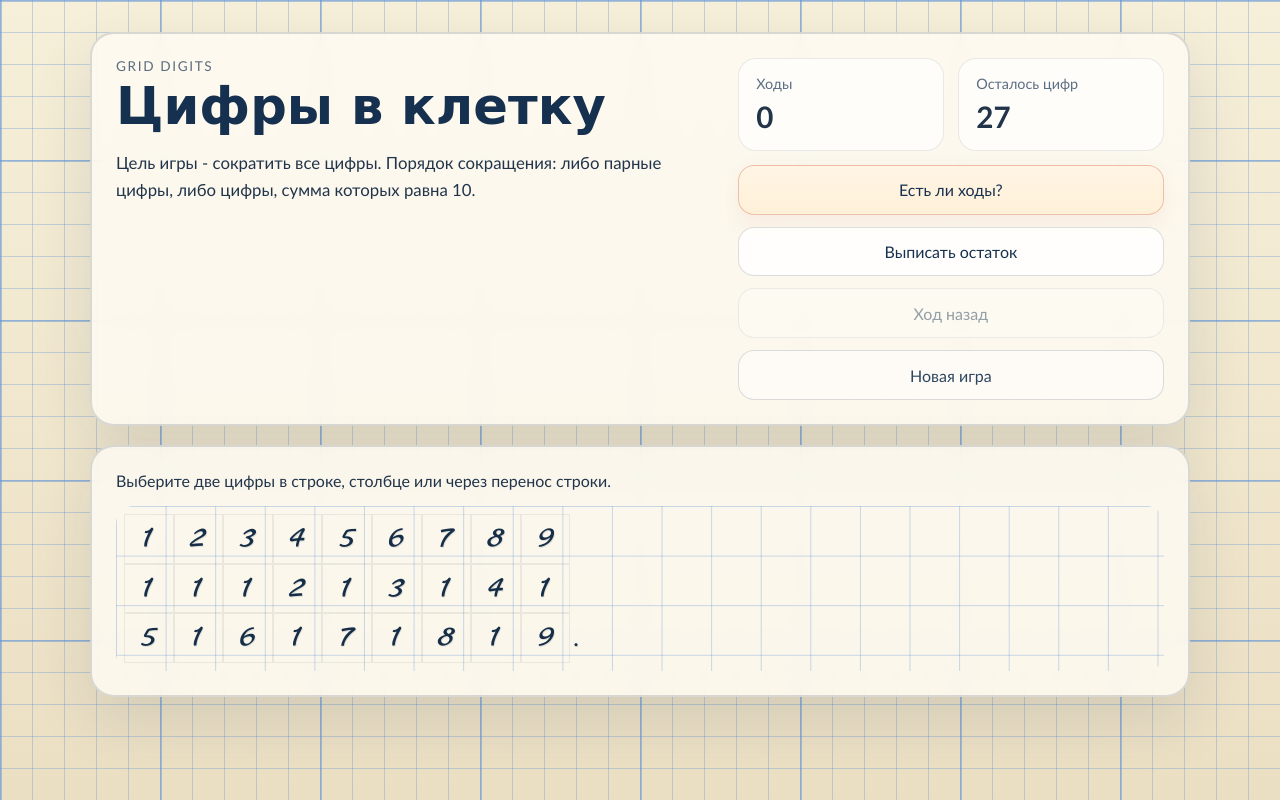
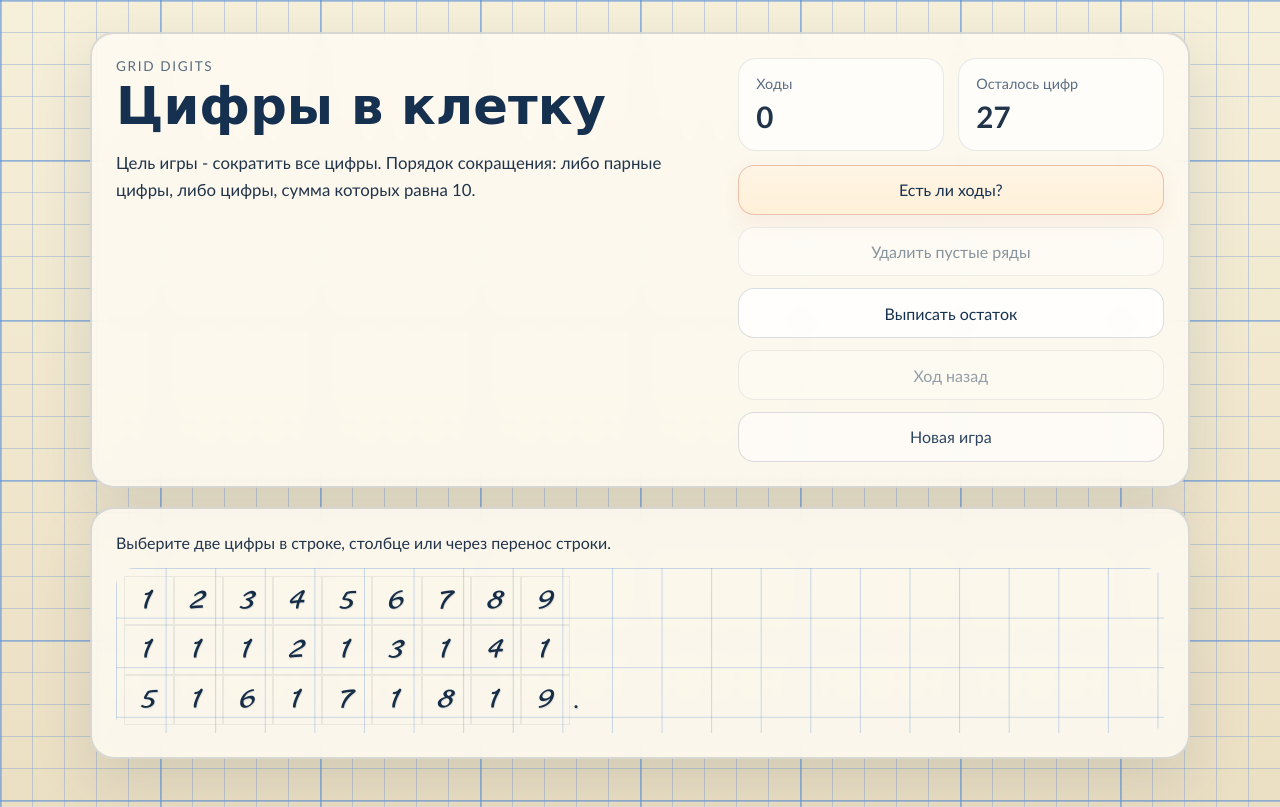
Before and after one commit to TheHouseThatjackBuilt/GridDigits, a React (Vite) app: page / in a window 1280 px wide. Built offline with nearby package versions, Linux system fonts and the light colour scheme.

Commit message:
add collapsing empty rows

```diff
--- a/src/App.tsx
+++ b/src/App.tsx
@@ -3,7 +3,9 @@ import { ControlPanel } from "./components/ControlPanel";
 import { GameBoard } from "./components/GameBoard";
 import {
   appendRemainingDigits,
+  canCollapseRows,
   canUndo,
+  collapseCrossedRows,
   createNewGame,
   crossPair,
   findAvailablePairs,
@@ -159,6 +161,20 @@ export default function App() {
     setMessage(`Выписано цифр: ${result.appendedCount}.`);
   };
 
+  const handleCollapseRows = () => {
+    const result = collapseCrossedRows(game);
+
+    if (!result.ok) {
+      setMessage("Нет полностью зачёркнутых рядов.");
+      return;
+    }
+
+    setGame(result.state);
+    setSelectedIds([]);
+    setHintPairs([]);
+    setMessage(`Удалено рядов: ${result.removedRowCount}.`);
+  };
+
   const handleCheckMoves = () => {
     const pairs = findAvailablePairs(game);
 
@@ -173,6 +189,7 @@ export default function App() {
   };
 
   const victory = isVictory(game);
+  const collapseAvailable = canCollapseRows(game);
 
   return (
     <main className="app-shell">
@@ -189,11 +206,13 @@ export default function App() {
           moveCount={game.moveCount}
           remainingCount={getRemainingCount(game)}
           canUndo={canUndo(game)}
+          canCollapseRows={collapseAvailable}
           isVictory={victory}
           onUndo={handleUndo}
           onNewGame={handleNewGame}
           onWriteRemaining={handleWriteRemaining}
           onCheckMoves={handleCheckMoves}
+          onCollapseRows={handleCollapseRows}
         />
       </section>
 
--- a/src/components/ControlPanel.tsx
+++ b/src/components/ControlPanel.tsx
@@ -2,22 +2,26 @@ interface ControlPanelProps {
   moveCount: number;
   remainingCount: number;
   canUndo: boolean;
+  canCollapseRows: boolean;
   isVictory: boolean;
   onUndo: () => void;
   onNewGame: () => void;
   onWriteRemaining: () => void;
   onCheckMoves: () => void;
+  onCollapseRows: () => void;
 }
 
 export function ControlPanel({
   moveCount,
   remainingCount,
   canUndo,
+  canCollapseRows,
   isVictory,
   onUndo,
   onNewGame,
   onWriteRemaining,
   onCheckMoves,
+  onCollapseRows,
 }: ControlPanelProps) {
   return (
     <aside className="control-panel">
@@ -39,6 +43,14 @@ export function ControlPanel({
           onClick={onCheckMoves}
         >
           Есть ли ходы?
+        </button>
+        <button
+          type="button"
+          className="action-button action-button-secondary"
+          onClick={onCollapseRows}
+          disabled={!canCollapseRows}
+        >
+          Удалить пустые ряды
         </button>
         <button
           type="button"
--- a/src/game/helpers.ts
+++ b/src/game/helpers.ts
@@ -1,4 +1,4 @@
-import type { Digit, GameCell, GameSnapshot, GameState } from "./types";
+import type { Digit, GameCell, GameSnapshot, GameState } from "./types.js";
 
 export function isRecord(value: unknown): value is Record<string, unknown> {
   return typeof value === "object" && value !== null;
--- a/src/game/rules.ts
+++ b/src/game/rules.ts
@@ -1,4 +1,4 @@
-import { getCellIndex } from "./helpers";
+import { getCellIndex } from "./helpers.js";
 import type {
   AvailablePair,
   CellCoordinates,
@@ -6,7 +6,7 @@ import type {
   GameCell,
   GameState,
   PairFailureReason,
-} from "./types";
+} from "./types.js";
 
 function areDigitsCompatible(first: Digit, second: Digit): boolean {
   return first === second || first + second === 10;
--- a/src/game/state.ts
+++ b/src/game/state.ts
@@ -5,19 +5,37 @@ import {
   digitsFromString,
   getCellIndex,
   snapshotState,
-} from "./helpers";
-import { validatePair } from "./rules";
-import { parseGameState, serializeGameState } from "./storage";
-import { GRID_WIDTH, START_SEQUENCE } from "./types";
+} from "./helpers.js";
+import { validatePair } from "./rules.js";
+import { parseGameState, serializeGameState } from "./storage.js";
+import { GRID_WIDTH, START_SEQUENCE } from "./types.js";
 import type {
   AppendAttemptResult,
+  CollapseRowsAttemptResult,
+  GameCell,
   GameState,
   PairAttemptResult,
   UndoAttemptResult,
-} from "./types";
+} from "./types.js";
 
 function createSingleStepHistory(state: GameState) {
   return [snapshotState(state)];
+}
+
+function getRows(cells: readonly GameCell[], width: number): GameCell[][] {
+  const rows: GameCell[][] = [];
+
+  for (let index = 0; index < cells.length; index += width) {
+    rows.push(cells.slice(index, index + width));
+  }
+
+  return rows;
+}
+
+function getFullyCrossedRowCount(state: GameState): number {
+  return getRows(state.cells, state.width).filter(
+    (row) => row.length > 0 && row.every((cell) => cell.crossed),
+  ).length;
 }
 
 export function createNewGame(): GameState {
@@ -42,12 +60,16 @@ export function canUndo(state: GameState): boolean {
   return state.history.length > 0;
 }
 
+export function canCollapseRows(state: GameState): boolean {
+  return getFullyCrossedRowCount(state) > 0;
+}
+
 export function getRemainingCount(state: GameState): number {
   return state.cells.filter((cell) => !cell.crossed).length;
 }
 
 export function isVictory(state: GameState): boolean {
-  return state.cells.length > 0 && getRemainingCount(state) === 0;
+  return getRemainingCount(state) === 0;
 }
 
 export function crossPair(
@@ -116,6 +138,37 @@ export function appendRemainingDigits(state: GameState): AppendAttemptResult {
   };
 }
 
+export function collapseCrossedRows(
+  state: GameState,
+): CollapseRowsAttemptResult {
+  const rows = getRows(state.cells, state.width);
+  const remainingRows = rows.filter(
+    (row) => row.length > 0 && row.some((cell) => !cell.crossed),
+  );
+  const removedRowCount = rows.length - remainingRows.length;
+
+  if (removedRowCount === 0) {
+    return {
+      ok: false,
+      state,
+      removedRowCount: 0,
+      reason: "no_rows",
+    };
+  }
+
+  return {
+    ok: true,
+    removedRowCount,
+    state: {
+      width: state.width,
+      cells: cloneCells(remainingRows.flat()),
+      moveCount: state.moveCount + 1,
+      history: createSingleStepHistory(state),
+      nextCellId: state.nextCellId,
+    },
+  };
+}
+
 export function undoMove(state: GameState): UndoAttemptResult {
   if (!canUndo(state)) {
     return {
--- a/src/game/storage.ts
+++ b/src/game/storage.ts
@@ -1,6 +1,6 @@
-import { cloneCells, cloneSnapshot, isDigit, isRecord } from "./helpers";
-import { GRID_WIDTH } from "./types";
-import type { GameCell, GameSnapshot, GameState } from "./types";
+import { cloneCells, cloneSnapshot, isDigit, isRecord } from "./helpers.js";
+import { GRID_WIDTH } from "./types.js";
+import type { GameCell, GameSnapshot, GameState } from "./types.js";
 
 interface PersistedGameState {
   width: number;
--- a/src/game/types.ts
+++ b/src/game/types.ts
@@ -74,3 +74,16 @@ export type UndoAttemptResult =
       ok: false;
       state: GameState;
     };
+
+export type CollapseRowsAttemptResult =
+  | {
+      ok: true;
+      state: GameState;
+      removedRowCount: number;
+    }
+  | {
+      ok: false;
+      state: GameState;
+      removedRowCount: number;
+      reason: "no_rows";
+    };
```
Also changed, not shown: src/game/engine.ts (+9 -6 lines), tests/run-engine-tests.mjs (+99 -0 lines).
